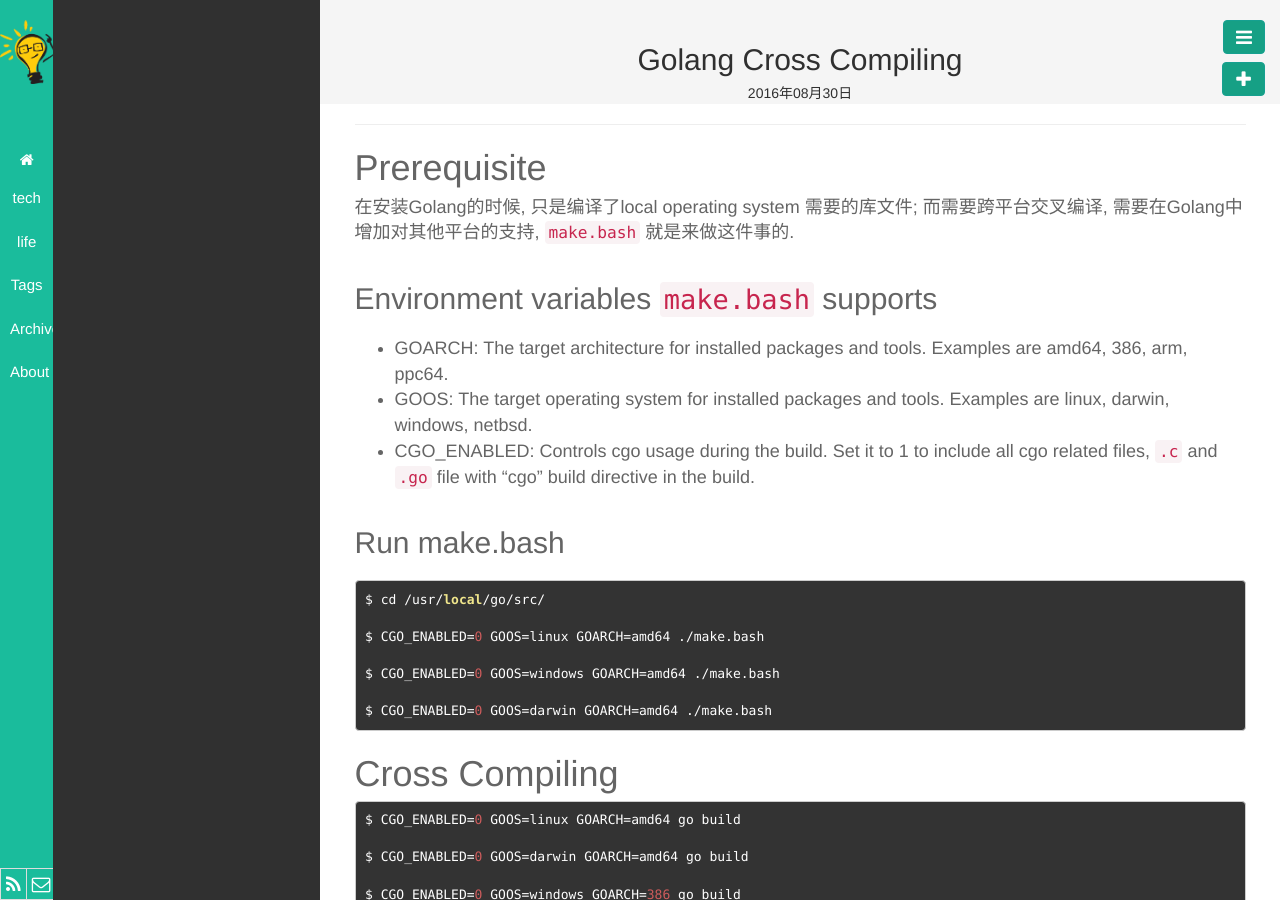
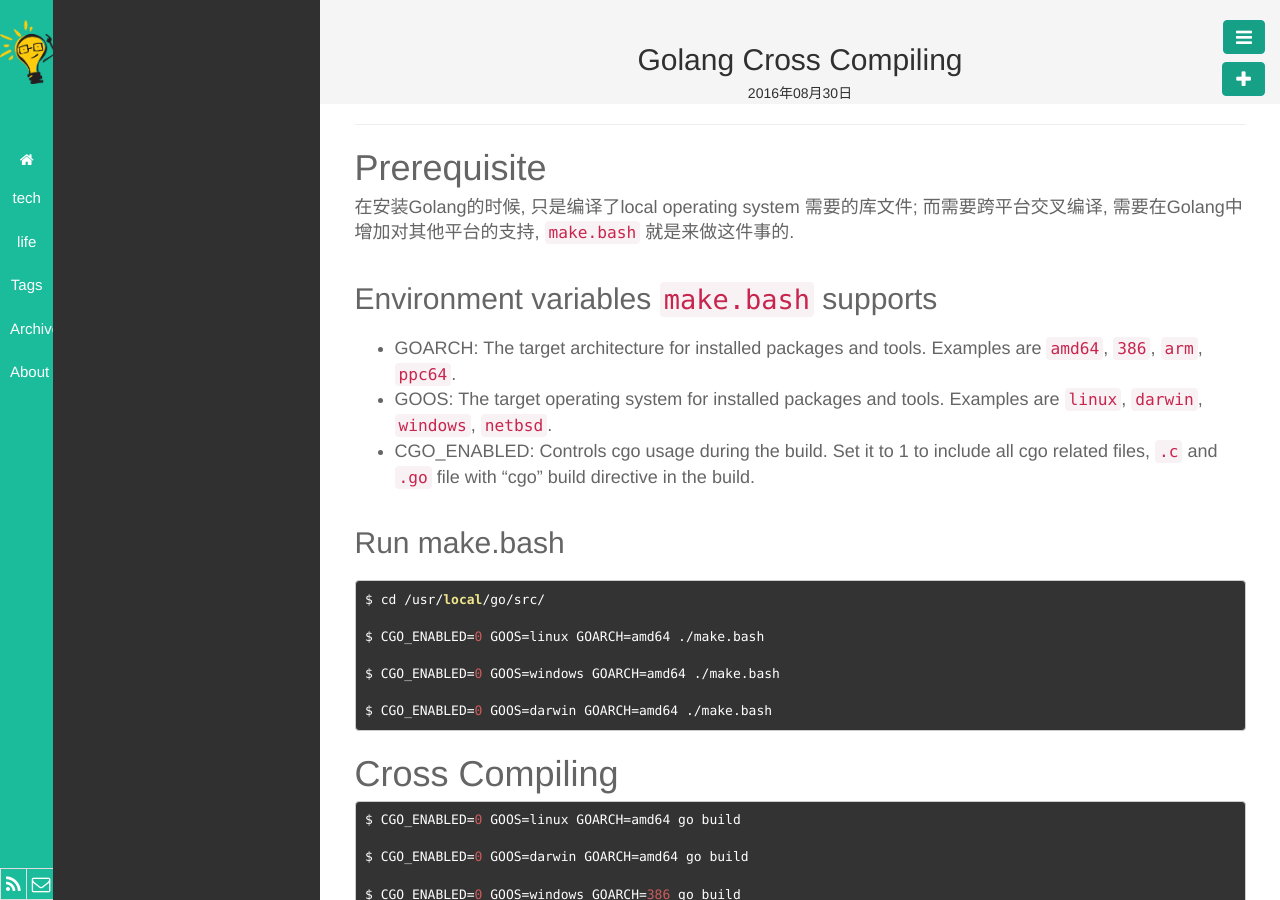
Before and after one commit to wenchma/wenchma.github.io, a Jekyll site: the page built from _posts/2016-08-30-golang-cross-compiling.md, in a window 1280 px wide. Built offline with Jekyll 4.4.1, drawn with Linux system fonts in a browser that asks for light colours.

Commit message:
highlight

```diff
--- a/_posts/2016-08-30-golang-cross-compiling.md
+++ b/_posts/2016-08-30-golang-cross-compiling.md
@@ -13,8 +13,8 @@
 
 ## Environment variables `make.bash` supports
 
-* GOARCH: The target architecture for installed packages and tools. Examples are amd64, 386, arm, ppc64.
-* GOOS: The target operating system for installed packages and tools. Examples are linux, darwin, windows, netbsd.
+* GOARCH: The target architecture for installed packages and tools. Examples are `amd64`, `386`, `arm`, `ppc64`.
+* GOOS: The target operating system for installed packages and tools. Examples are `linux`, `darwin`, `windows`, `netbsd`.
 * CGO_ENABLED: Controls cgo usage during the build. Set it to 1 to include all cgo related files, `.c` and `.go` file with "cgo"
   build directive in the build.
 
```
